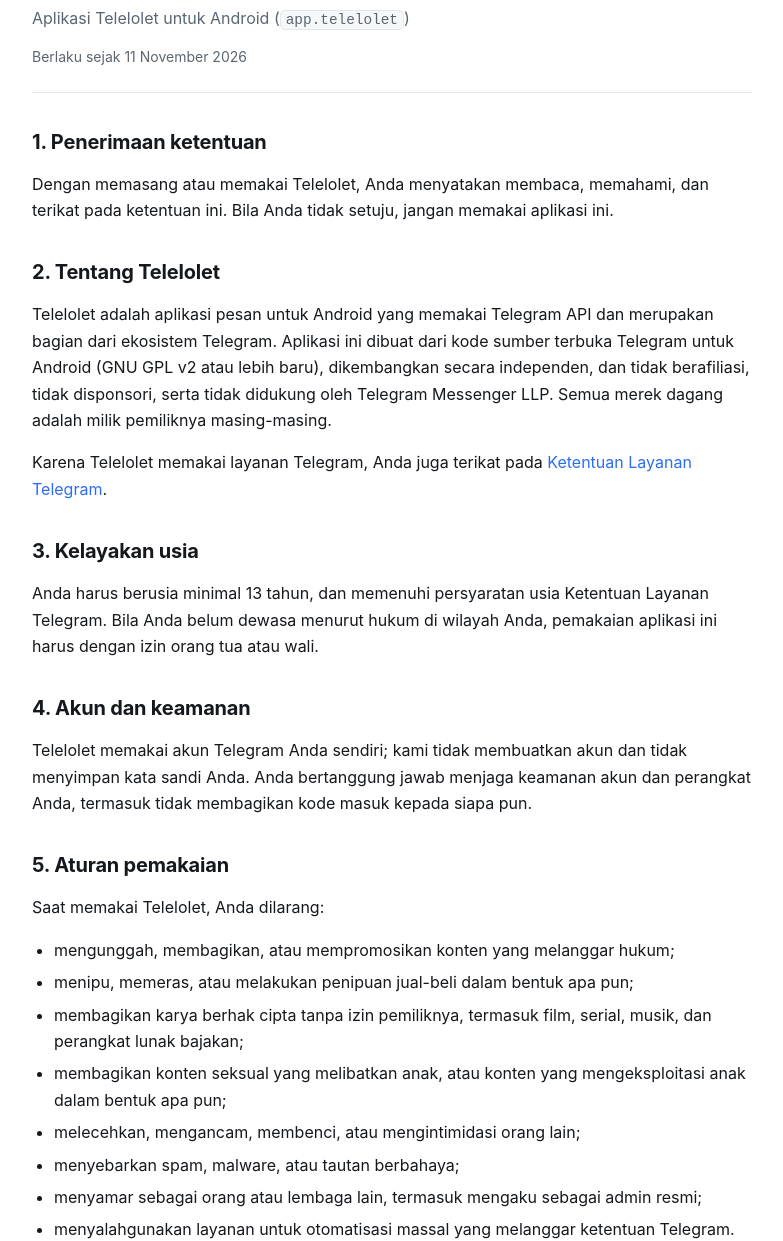
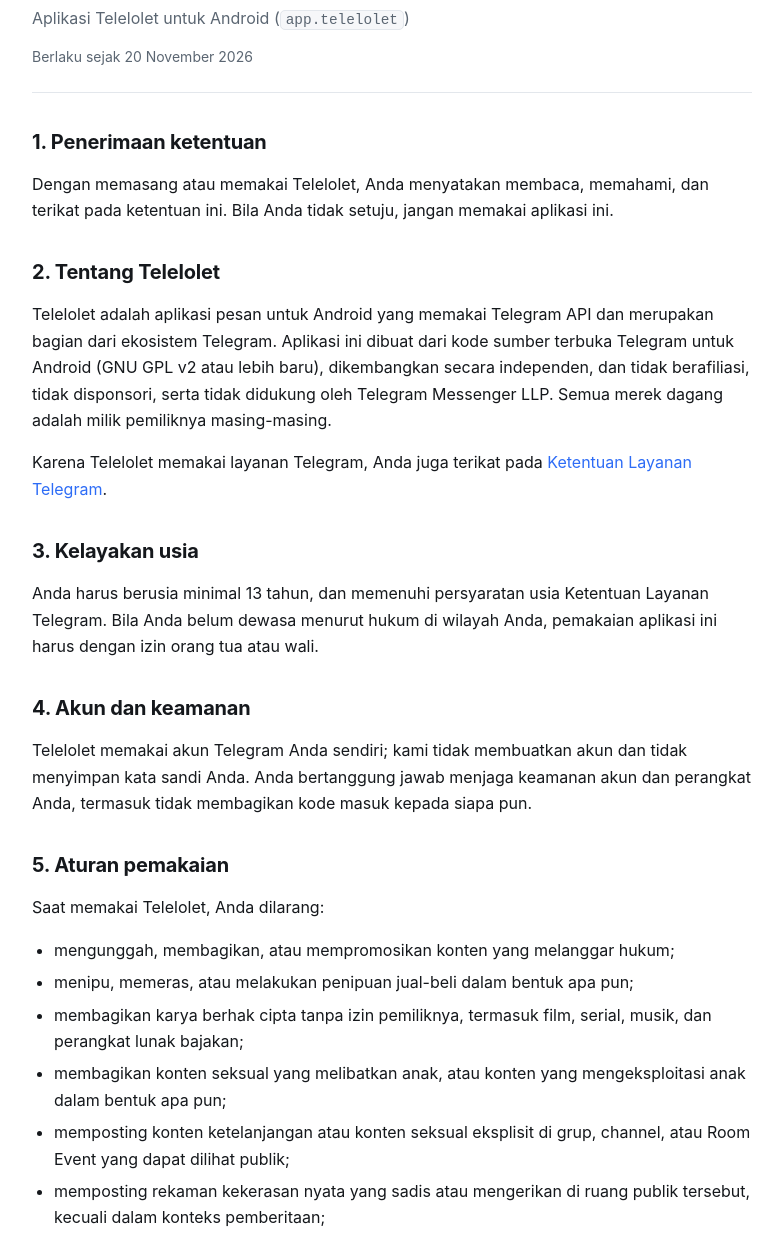
Before and after one commit to ex-Loii/telelolet-legal, a plain HTML site: page terms.html in a window 1280 px wide. Shown: the part 125-1366 px from the top of the page, without its empty margins (248-1031 px from the left). Drawn offline with Linux system fonts and the light colour scheme.

Commit message:
Ketentuan Layanan: larang ketelanjangan/konten seksual eksplisit dan rekaman kekerasan sadis di ruang publik
Co-Authored-By: Claude Opus 5.5 <noreply@anthropic.com>
Claude-Session: https://claude.ai/code/session_01FZDwDPyGP8kY1qrQ8ERKuM

```diff
--- a/terms.html
+++ b/terms.html
@@ -15,7 +15,7 @@
 <header>
   <h1>Ketentuan Layanan</h1>
   <p class="lede">Aplikasi Telelolet untuk Android (<code>app.telelolet</code>)</p>
-  <p class="updated">Berlaku sejak 11 November 2026</p>
+  <p class="updated">Berlaku sejak 20 November 2026</p>
 </header>
 
 <h2>1. Penerimaan ketentuan</h2>
@@ -50,6 +50,10 @@ Anda, termasuk tidak membagikan kode masuk kepada siapa pun.</p>
       musik, dan perangkat lunak bajakan;</li>
   <li>membagikan konten seksual yang melibatkan anak, atau konten yang mengeksploitasi anak
       dalam bentuk apa pun;</li>
+  <li>memposting konten ketelanjangan atau konten seksual eksplisit di grup, channel, atau Room
+      Event yang dapat dilihat publik;</li>
+  <li>memposting rekaman kekerasan nyata yang sadis atau mengerikan di ruang publik tersebut,
+      kecuali dalam konteks pemberitaan;</li>
   <li>melecehkan, mengancam, membenci, atau mengintimidasi orang lain;</li>
   <li>menyebarkan spam, malware, atau tautan berbahaya;</li>
   <li>menyamar sebagai orang atau lembaga lain, termasuk mengaku sebagai admin resmi;</li>
```
